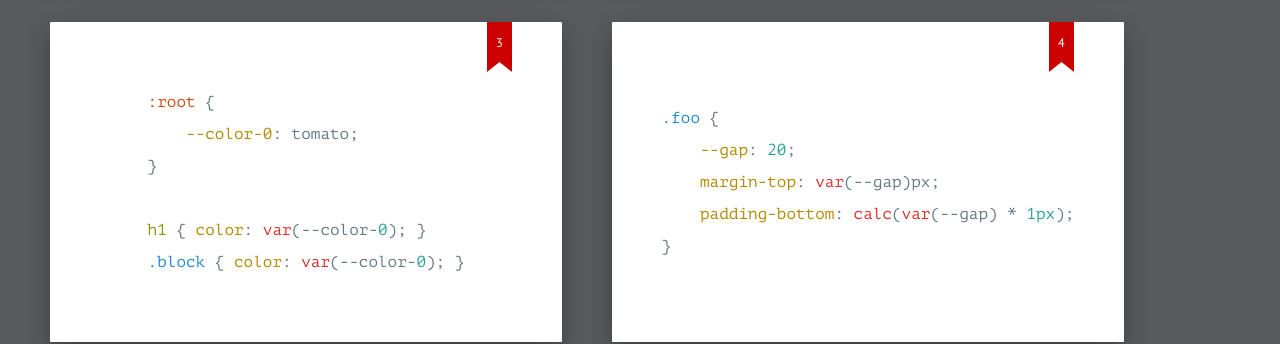
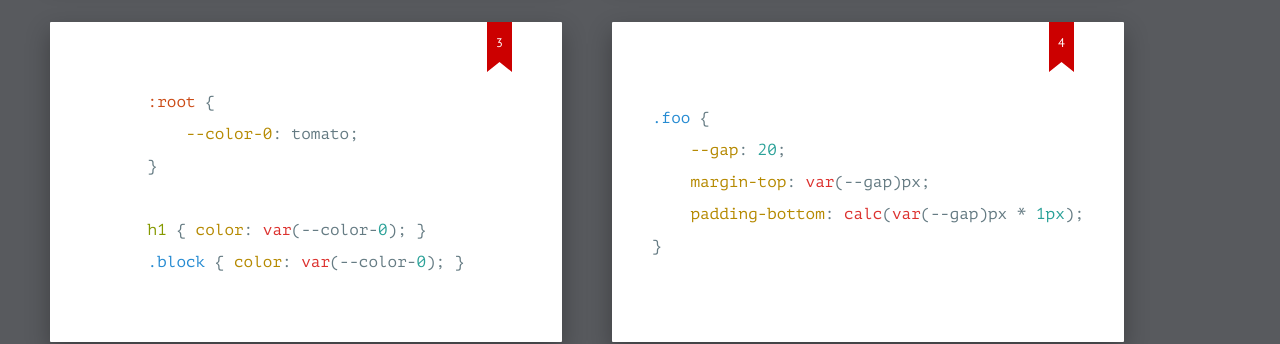
Before and after one commit to r3nya/new-css-features, a plain HTML site: page index.html in a window 1280 px wide. Shown: the part 522-866 px from the top of the page. Drawn offline with nearby package versions, Linux system fonts and the light colour scheme; a script that the page names is missing.

Commit message:
Update 2017-03-02T22:03:48.655Z

```diff
--- a/index.html
+++ b/index.html
@@ -78,7 +78,7 @@ h1 { color: var(--color-0); }
 .foo {
 	--gap: 20;
 	margin-top: var(--gap)px;
-	padding-bottom: calc(var(--gap) * 1px);
+	padding-bottom: calc(var(--gap)px * 1px);
 }
 			</code>
 		</pre>
```
